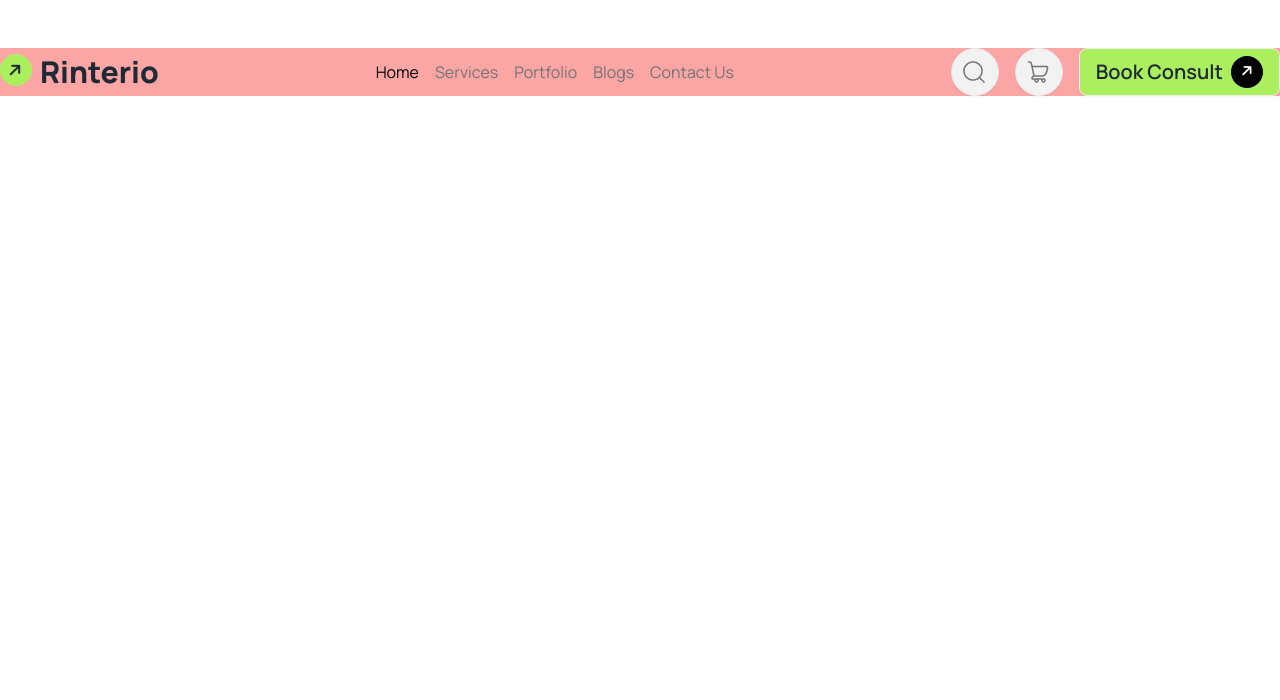
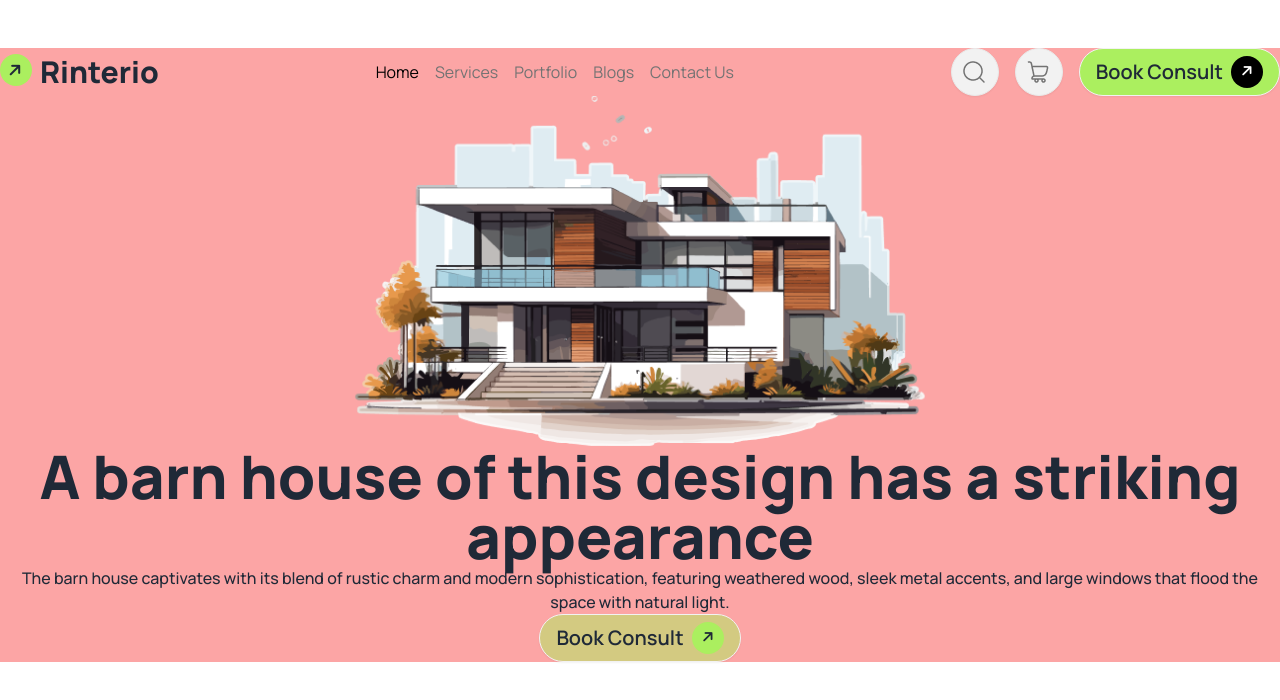
Before and after one commit to Tanzim-Rahman-Sabib-1415/assignment-3, a plain HTML site: page index.html in a window 1280 px wide. Drawn offline with nearby package versions, Linux system fonts and the light colour scheme.

Commit message:
added hero section

```diff
--- a/index.html
+++ b/index.html
@@ -17,6 +17,7 @@
               colors: {
                 clifford: '#da373d',
                 green1: '#ABEF5F',
+
                 text2: '#737373',
                 border1: '#E9E9E9',
               },
@@ -69,7 +70,7 @@
                     <img src="assets/shopping-cart-01.png" alt="">
                  </button>
                  <!-- button -->
-                 <button class="btn bg-green1 hidden lg:inline-flex">
+                 <button class="btn bg-green1 hidden lg:inline-flex rounded-3xl">
                     <h1 class="text-extrabold text-xl">Book Consult</h1>
                     <div class="bg-black rounded-full h-8 w-8 relative">
                         <i class="fa-solid fa-arrow-right  -rotate-45  absolute left-2.5 top-2 text-white"></i></div>
@@ -80,6 +81,28 @@
                  </button>
               </div>
         </nav>
+
+        <!-- hero -->
+        <section class="container ">
+            <img class="mx-auto" src="assets/banner.png" alt="">
+            <div class="text-center">
+                <h1 class="text-6xl font-extrabold">A barn house of this design has a striking appearance</h1>
+                <p class="text-base font-medium">The barn house captivates with its blend of rustic charm and modern sophistication, featuring weathered wood, sleek metal accents, and large windows that flood the space with natural light.</p>
+            </div>
+            <div class="flex justify-center">
+                <button class="btn bg-green1 bg-opacity-50 rounded-3xl w-full lg:w-auto">
+                <h1 class="text-extrabold text-xl">Book Consult</h1>
+                <div class="bg-green1 rounded-full h-8 w-8 relative">
+                    <i class="fa-solid fa-arrow-right -rotate-45  absolute left-2.5 top-2"></i></div>
+              </button></div>
+
+        </section>
     </div>
+    <main>
+      <!-- section top -->
+       <section class="">
+
+       </section>
+    </main>
 </body>
 </html>
```
